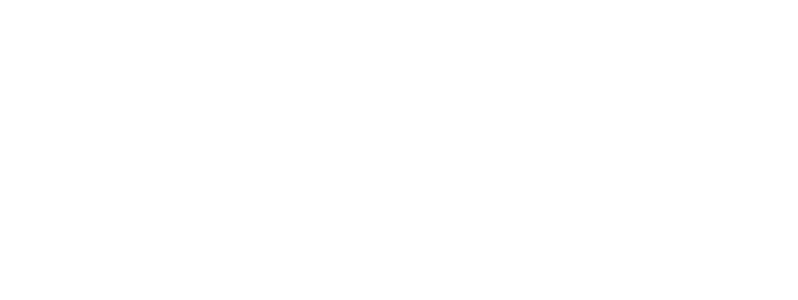
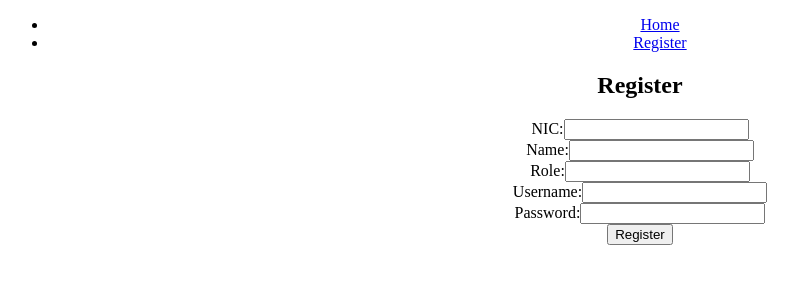
Before and after one commit to it21096570/Exam_System, a React (Create React App) app in the folder frontend/: page /register in a window 1280 px wide. Shown: the top 300 px of the page, without its empty margins (0-798 px from the left). Built offline with nearby package versions, Linux system fonts and the light colour scheme.

Commit message:
Register Form

```diff
--- a/frontend/package.json
+++ b/frontend/package.json
@@ -7,10 +7,11 @@
     "@testing-library/react": "^13.4.0",
     "@testing-library/user-event": "^13.5.0",
     "axios": "^1.4.0",
+    "formik": "^2.4.3",
     "react": "^18.2.0",
     "react-dom": "^18.2.0",
-    "react-router-dom": "^6.14.2",
-    "react-scripts": "5.0.1",
+    "react-router-dom": "^5.3.4",
+    "react-scripts": "^5.0.1",
     "web-vitals": "^2.1.4"
   },
   "scripts": {
--- a/frontend/src/App.js
+++ b/frontend/src/App.js
@@ -1,8 +1,28 @@
-import './App.css';
+import React from "react";
+import { BrowserRouter as Router, Link, Switch, Route } from "react-router-dom";
+import "./App.css";
+import Home from "./pages/Home";
+import Register from "./pages/Register";
 
 function App() {
   return (
     <div className="App">
+      <Router>
+        <nav>
+          <ul>
+            <li>
+              <Link to="/">Home</Link>
+            </li>
+            <li>
+              <Link to="/register">Register</Link>
+            </li>
+          </ul>
+        </nav>
+        <Switch>
+          <Route path="/" exact component={Home} />
+          <Route path="/register" component={Register} />
+        </Switch>
+      </Router>
     </div>
   );
 }
--- a/frontend/src/pages/Home.js
+++ b/frontend/src/pages/Home.js
@@ -0,0 +1,13 @@
+import React from 'react';
+import axios from 'axios';
+import { useEffect,useState } from 'react';
+
+function Home() {
+  return (
+    <div>
+      <h1>Home</h1>
+    </div>
+  )
+}
+
+export default Home
--- /dev/null
+++ b/frontend/src/pages/Register.js
@@ -0,0 +1,65 @@
+import React from 'react';
+import axios from 'axios';
+import { useEffect,useState } from 'react';
+
+function Register() {
+  const [nic, setNIC] = useState('');
+  const [name, setName] = useState('');
+  const [role, setRole] = useState('');
+  const [username, setUsername] = useState('');
+  const [password, setPassword] = useState('');
+
+  const handleSubmit = async (e) => {
+    e.preventDefault();
+
+    const formData = {
+      nic,
+      name,
+      role,
+      username,
+      password
+    };
+
+    try {
+      const response = await axios.post('/api/register', formData); // Adjust the API endpoint
+      console.log('Registration successful:', response.data);
+      // Handle success or redirect to a success page
+    } catch (error) {
+      console.error('Registration failed:', error);
+      // Handle error or show error message
+    }
+  };
+
+  return (
+    <div>
+
+<h2>Register</h2>
+      <form onSubmit={handleSubmit}>
+        <div>
+          <label>NIC:</label>
+          <input type="text" value={nic} onChange={(e) => setNIC(e.target.value)} />
+        </div>
+        <div>
+          <label>Name:</label>
+          <input type="text" value={name} onChange={(e) => setName(e.target.value)} />
+        </div>
+        <div>
+          <label>Role:</label>
+          <input type="text" value={role} onChange={(e) => setRole(e.target.value)} />
+        </div>
+        <div>
+          <label>Username:</label>
+          <input type="text" value={username} onChange={(e) => setUsername(e.target.value)} />
+        </div>
+        <div>
+          <label>Password:</label>
+          <input type="password" value={password} onChange={(e) => setPassword(e.target.value)} />
+        </div>
+        <button type="submit">Register</button>
+      </form>
+
+    </div>
+  )
+}
+
+export default Register
```
Also changed, not shown: 1 other file (tests, documents, lock files or other folders).
